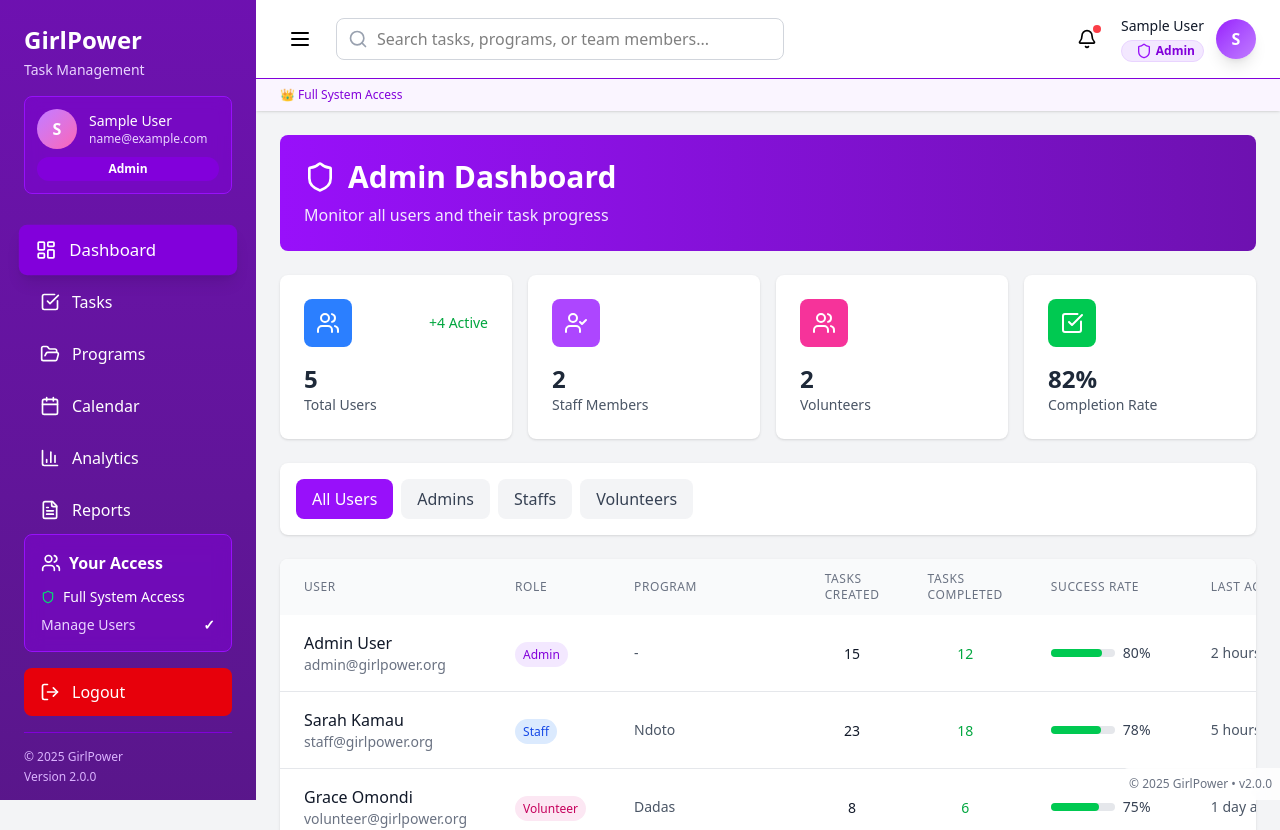
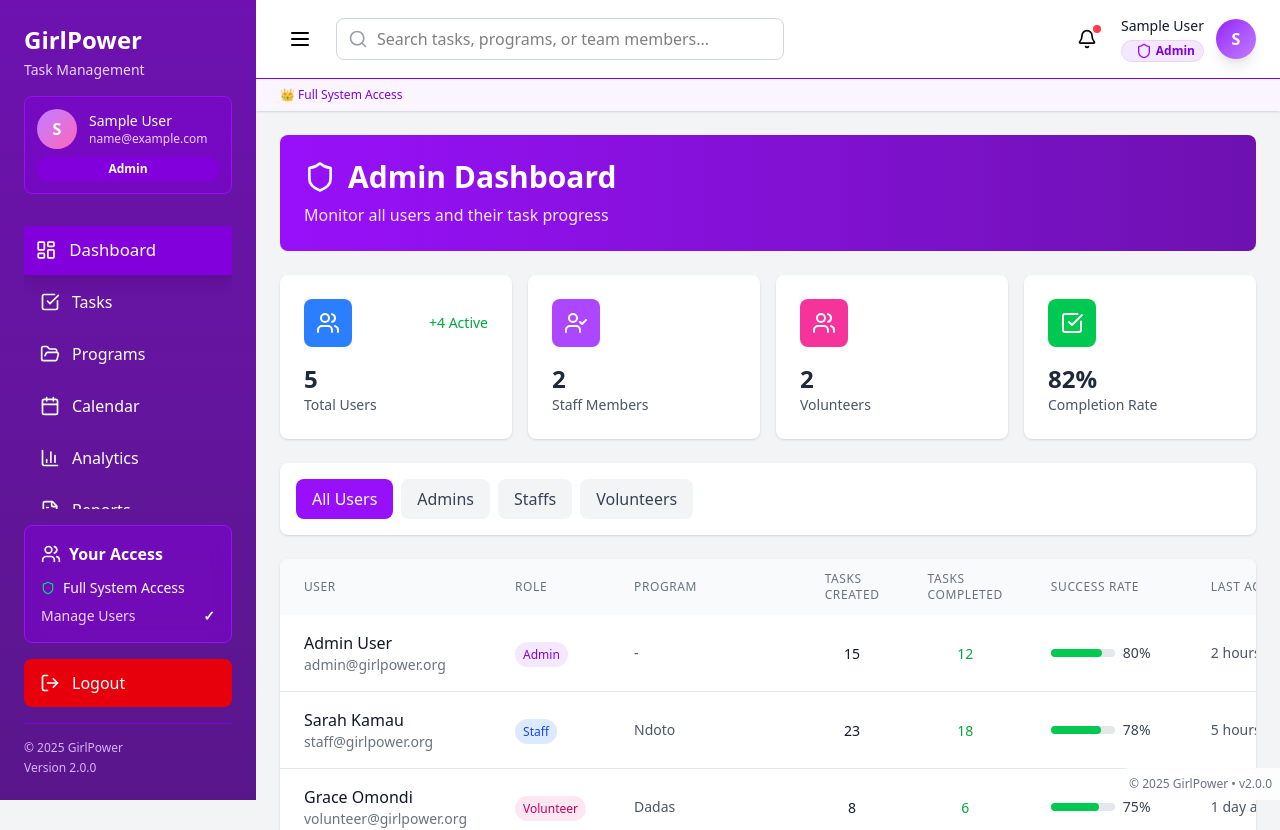
Before and after one commit to yogami9/girlpower-tasks, a Next.js app: page / in a window 1280 px wide. Shown: the top 830 px of the page. Built offline with nearby package versions, Linux system fonts and the light colour scheme; sample sign-in values are in the browser's storage.

Commit message:
making the sidebar scrollable

```diff
--- a/src/components/layout/Sidebar.tsx
+++ b/src/components/layout/Sidebar.tsx
@@ -76,9 +76,9 @@ export default function Sidebar({ isOpen, currentView, onClose, onViewChange }:
 
       {/* Sidebar */}
       <div className={`fixed left-0 top-0 h-full bg-gradient-to-b from-purple-800 to-purple-900 text-white transition-all duration-300 ${isOpen ? 'w-64' : 'w-0'} overflow-hidden z-20`}>
-        <div className="p-6 flex flex-col h-full">
+        <div className="p-6 flex flex-col h-full overflow-y-auto">
           {/* Header */}
-          <div className="mb-8">
+          <div className="mb-8 flex-shrink-0">
             <div className="flex items-center justify-between mb-4">
               <div>
                 <h1 className="text-2xl font-bold">GirlPower</h1>
@@ -96,9 +96,9 @@ export default function Sidebar({ isOpen, currentView, onClose, onViewChange }:
                   <div className="w-10 h-10 bg-gradient-to-br from-purple-400 to-pink-400 rounded-full flex items-center justify-center text-white font-semibold">
                     {user.name.charAt(0)}
                   </div>
-                  <div className="flex-1">
-                    <div className="font-medium text-sm">{user.name}</div>
-                    <div className="text-xs text-purple-200">{user.email}</div>
+                  <div className="flex-1 min-w-0">
+                    <div className="font-medium text-sm truncate">{user.name}</div>
+                    <div className="text-xs text-purple-200 truncate">{user.email}</div>
                   </div>
                 </div>
                 <div className={`${roleBadge.color} text-xs font-semibold px-2 py-1 rounded-full text-center`}>
@@ -108,8 +108,8 @@ export default function Sidebar({ isOpen, currentView, onClose, onViewChange }:
             )}
           </div>
 
-          {/* Navigation Menu */}
-          <nav className="space-y-1 flex-1">
+          {/* Navigation Menu - Scrollable */}
+          <nav className="space-y-1 flex-1 overflow-y-auto mb-4">
             {visibleMenuItems.map((item) => (
               <button
                 key={item.id}
@@ -133,7 +133,7 @@ export default function Sidebar({ isOpen, currentView, onClose, onViewChange }:
           </nav>
 
           {/* Team Info Card */}
-          <div className="mb-4 p-4 bg-purple-700/50 rounded-lg backdrop-blur-sm border border-purple-600">
+          <div className="mb-4 p-4 bg-purple-700/50 rounded-lg backdrop-blur-sm border border-purple-600 flex-shrink-0">
             <div className="flex items-center gap-2 mb-3">
               <Users size={20} />
               <span className="font-semibold">Your Access</span>
@@ -181,14 +181,14 @@ export default function Sidebar({ isOpen, currentView, onClose, onViewChange }:
           {/* Logout Button */}
           <button
             onClick={handleLogout}
-            className="w-full flex items-center gap-3 px-4 py-3 rounded-lg bg-red-600 hover:bg-red-700 transition-colors mb-4"
+            className="w-full flex items-center gap-3 px-4 py-3 rounded-lg bg-red-600 hover:bg-red-700 transition-colors mb-4 flex-shrink-0"
           >
             <LogOut size={20} />
             <span className="font-medium">Logout</span>
           </button>
 
           {/* Footer */}
-          <div className="pt-4 border-t border-purple-700">
+          <div className="pt-4 border-t border-purple-700 flex-shrink-0">
             <div className="text-xs text-purple-300">
               <p>© 2025 GirlPower</p>
               <p className="mt-1">Version 2.0.0</p>
```
